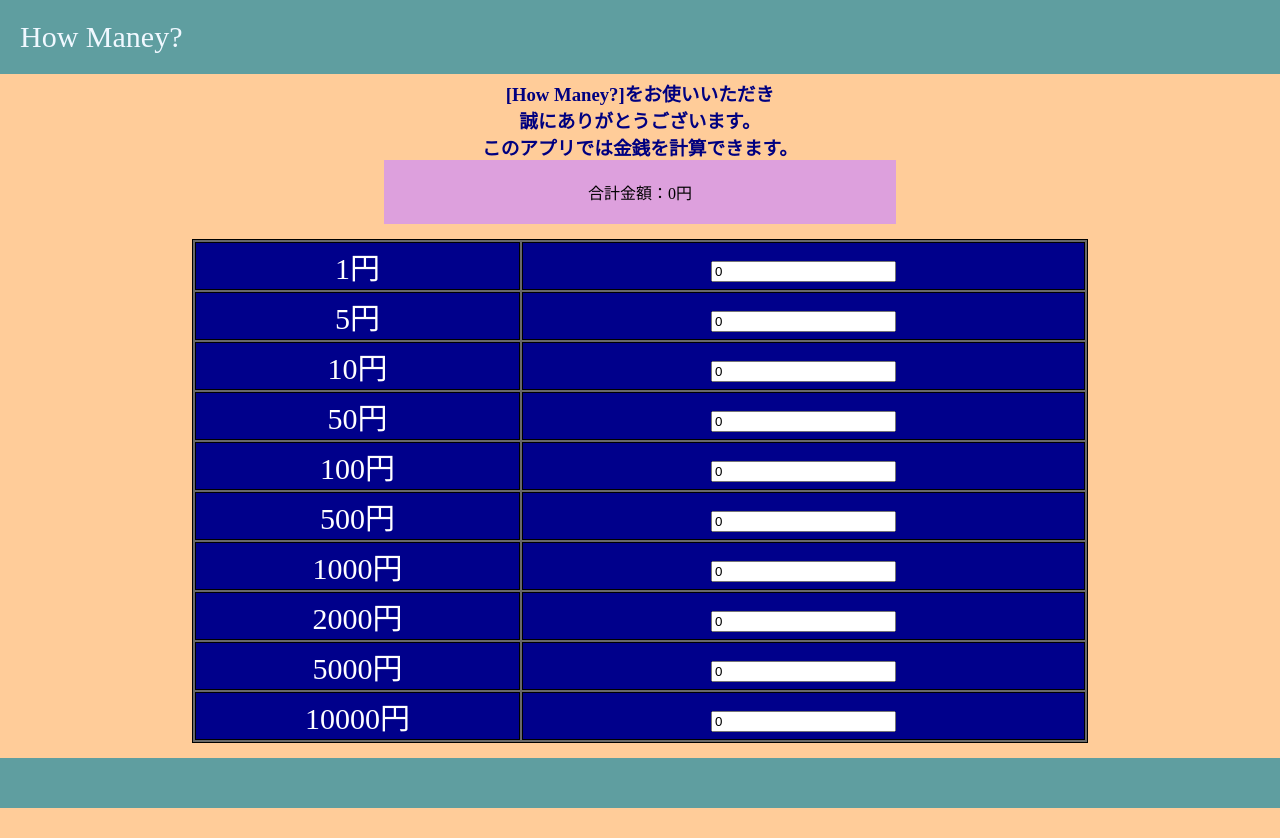
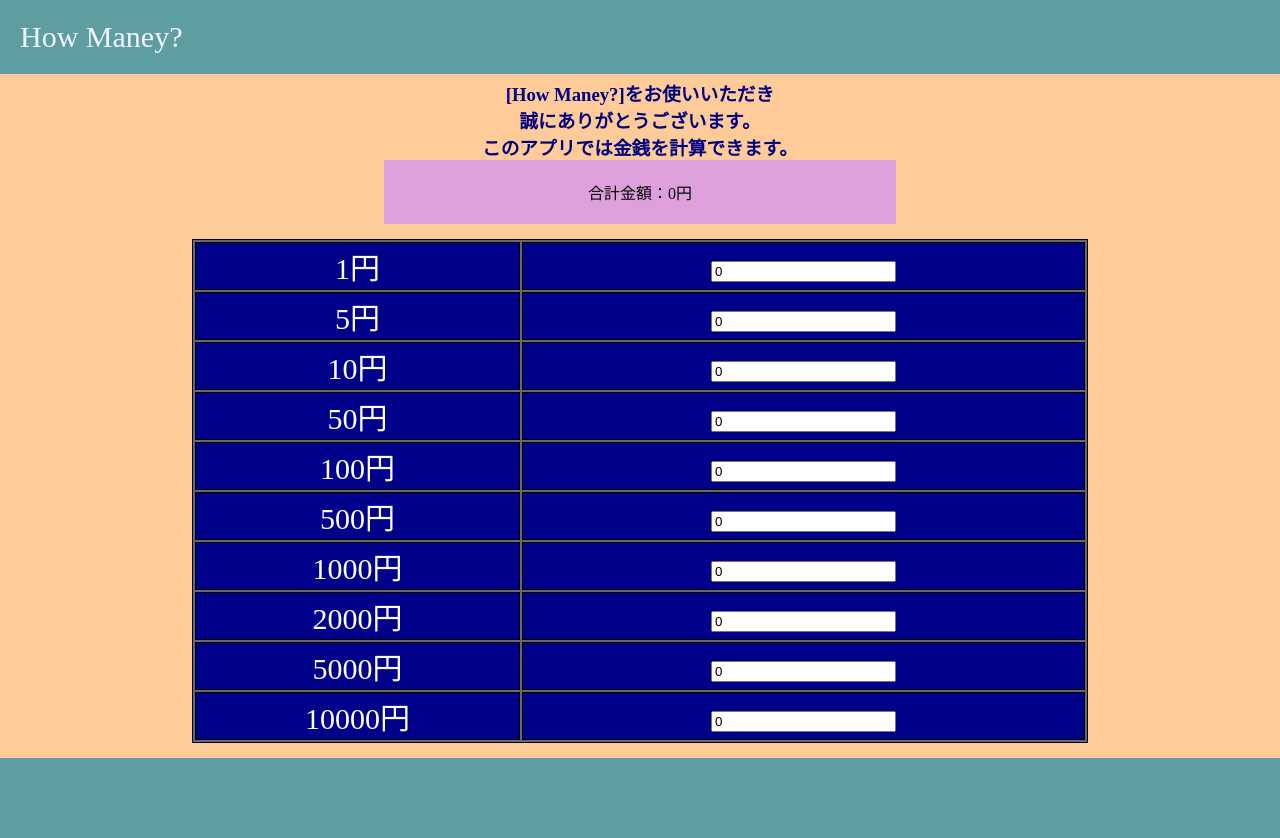
Before and after one commit to siyo0715/How-Maney-, a Vue app in the folder how-many/: page / in a window 1280 px wide. Before the commit the page ends 808 px from the top, so only its background shows below. Built offline with nearby package versions, Linux system fonts and the light colour scheme.

Commit message:
[Fix]footer

```diff
--- a/how-many/src/App.vue
+++ b/how-many/src/App.vue
@@ -80,7 +80,7 @@ export default {
   footer {
     background-color:cadetblue;
     color: aliceblue;
-    padding: 25px;
+    padding: 40px 0;
   }
 
   @media screen and (max-width: 900px) {
```
